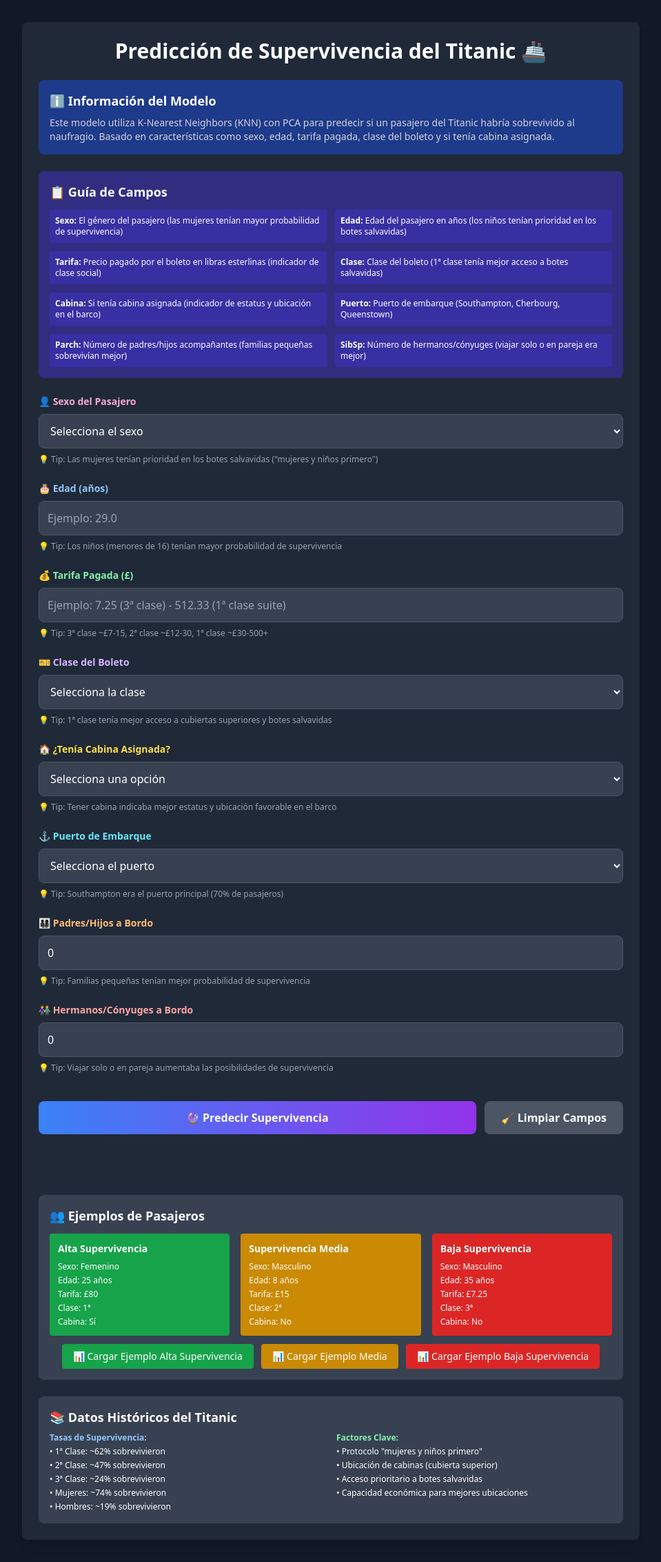
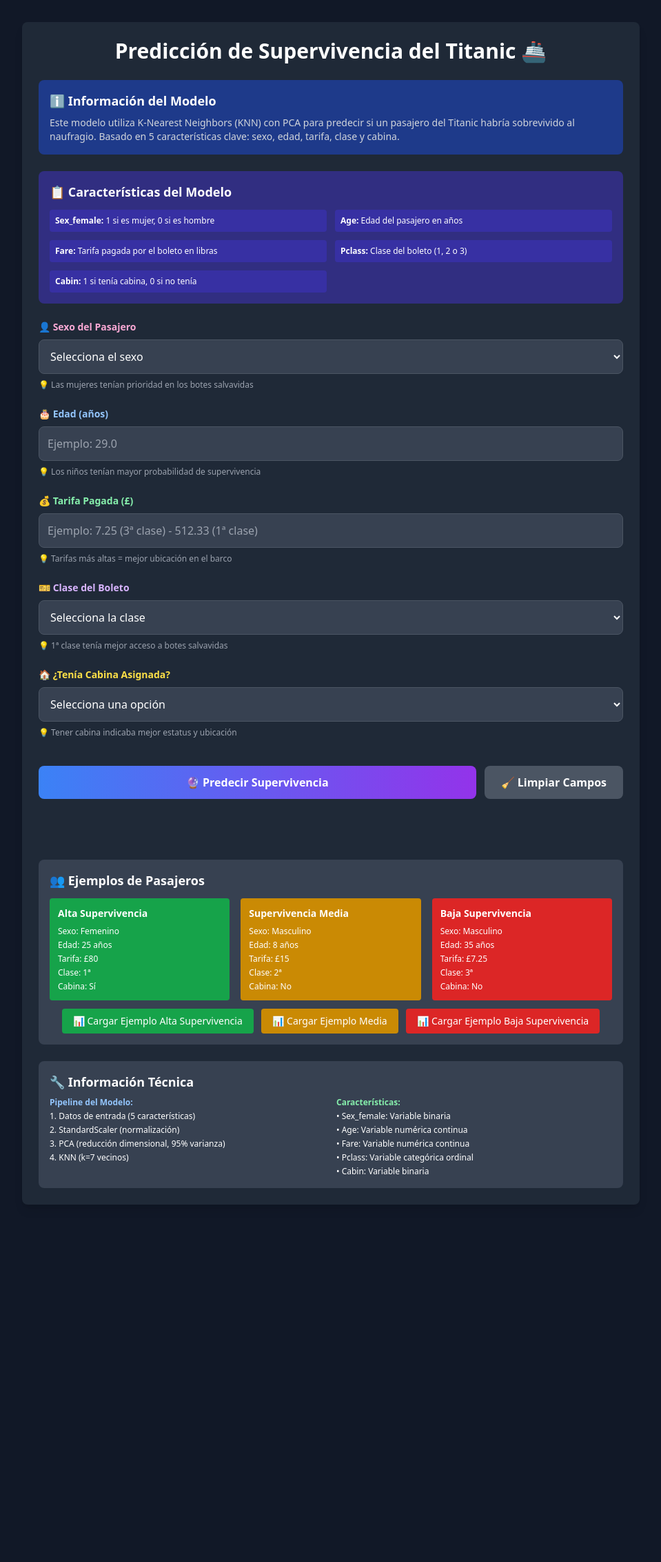
Before and after one commit to karimYaffar/M2-Proyecto-de-mes, a Flask app: page / in a window 1280 px wide. Shown: the whole page at 69% size, without its empty margins (160-1119 px from the left). After the commit the page ends 1746 px from the top, so only its background shows below. Run offline with Flask 3, Linux system fonts and the light colour scheme; parts of the project's set-up code (start-up, migrations or seed data) failed here and were passed over; some libraries are stand-ins or nearby versions.

Commit message:
cambios v2

```diff
--- a/app.py
+++ b/app.py
@@ -13,8 +13,8 @@ scaler = joblib.load('scaler.pkl')
 pca = joblib.load('pca.pkl')
 app.logger.debug('Modelo KNN, scaler y PCA cargados correctamente.')
 
-# Lista completa de features que el modelo espera
-titanic_features = ['Sex_female', 'Age', 'Fare', 'Pclass', 'Cabin', 'Embarked', 'Parch', 'Sex_male', 'SibSp']
+# Características exactas que usaste en el entrenamiento
+features = ['Sex_female', 'Age', 'Fare', 'Pclass', 'Cabin']
 
 @app.route('/')
 def home():
@@ -25,37 +25,34 @@ def predict():
     try:
         # Obtener datos del formulario
         sex_female = 1 if request.form['sex'] == 'female' else 0
-        sex_male = 1 if request.form['sex'] == 'male' else 0
         age = float(request.form['age'])
         fare = float(request.form['fare'])
         pclass = int(request.form['pclass'])
         cabin = 1 if request.form['cabin'] == 'yes' else 0
 
-        # Obtener datos adicionales del formulario (nuevos campos)
-        embarked = int(request.form.get('embarked', 0))  # 0=S, 1=C, 2=Q
-        parch = int(request.form.get('parch', 0))  # Número de padres/hijos
-        sibsp = int(request.form.get('sibsp', 0))  # Número de hermanos/cónyuges
+        # Crear array con los valores en el orden EXACTO del entrenamiento
+        input_vals = [sex_female, age, fare, pclass, cabin]
 
-        # Crear array con los valores en el orden correcto
-        input_vals = [sex_female, age, fare, pclass, cabin, embarked, parch, sex_male, sibsp]
+        # Crear DataFrame con las características exactas
+        X = pd.DataFrame([input_vals], columns=features)
+        app.logger.debug(f'DataFrame creado: {X}')
+        app.logger.debug(f'Columnas: {list(X.columns)}')
+        app.logger.debug(f'Valores: {X.values[0]}')
 
-        # Crear DataFrame con nombres de columnas
-        input_df = pd.DataFrame([input_vals], columns=titanic_features)
-        app.logger.debug(f'Data cruda recibida: {input_df}')
+        # Pipeline exacto: scaler → PCA → modelo
+        # 1. Escalar los datos
+        X_scaled = scaler.transform(X)
+        app.logger.debug(f'Datos escalados - forma: {X_scaled.shape}')
 
-        # Escalar los datos
-        input_scaled = scaler.transform(input_df)
-        app.logger.debug(f'Data escalada: {input_scaled}')
+        # 2. Aplicar PCA
+        X_pca = pca.transform(X_scaled)
+        app.logger.debug(f'Datos después de PCA - forma: {X_pca.shape}')
 
-        # Aplicar PCA
-        input_pca = pca.transform(input_scaled)
-        app.logger.debug(f'Data después de PCA: {input_pca}')
+        # 3. Predicción con KNN
+        prediction = model.predict(X_pca)
+        prediction_proba = model.predict_proba(X_pca)
 
-        # Predicción
-        prediction = model.predict(input_pca)
-        prediction_proba = model.predict_proba(input_pca)
-
-        app.logger.debug(f'Predicción generada: {prediction[0]}')
+        app.logger.debug(f'Predicción: {prediction[0]}')
         app.logger.debug(f'Probabilidades: {prediction_proba[0]}')
 
         # Interpretar resultado
@@ -70,6 +67,8 @@ def predict():
 
     except Exception as e:
         app.logger.error(f'Error en la predicción: {str(e)}')
+        import traceback
+        app.logger.error(f'Traceback completo: {traceback.format_exc()}')
         return jsonify({'error': str(e)}), 400
 
 if __name__ == '__main__':
--- a/templates/formulario.html
+++ b/templates/formulario.html
@@ -13,36 +13,27 @@
     <!-- Información general del modelo -->
     <div class="mb-6 p-4 bg-blue-900 rounded-lg text-sm">
       <h3 class="font-semibold mb-2 text-lg">ℹ️ Información del Modelo</h3>
-      <p class="text-gray-300">Este modelo utiliza K-Nearest Neighbors (KNN) con PCA para predecir si un pasajero del Titanic habría sobrevivido al naufragio. Basado en características como sexo, edad, tarifa pagada, clase del boleto y si tenía cabina asignada.</p>
+      <p class="text-gray-300">Este modelo utiliza K-Nearest Neighbors (KNN) con PCA para predecir si un pasajero del Titanic habría sobrevivido al naufragio. Basado en 5 características clave: sexo, edad, tarifa, clase y cabina.</p>
     </div>
 
     <!-- Guía de campos -->
     <div class="mb-6 p-4 bg-indigo-900 rounded-lg text-sm">
-      <h3 class="font-semibold mb-3 text-lg">📋 Guía de Campos</h3>
+      <h3 class="font-semibold mb-3 text-lg">📋 Características del Modelo</h3>
       <div class="grid grid-cols-1 md:grid-cols-2 gap-3 text-xs">
         <div class="bg-indigo-800 p-2 rounded">
-          <strong>Sexo:</strong> El género del pasajero (las mujeres tenían mayor probabilidad de supervivencia)
+          <strong>Sex_female:</strong> 1 si es mujer, 0 si es hombre
         </div>
         <div class="bg-indigo-800 p-2 rounded">
-          <strong>Edad:</strong> Edad del pasajero en años (los niños tenían prioridad en los botes salvavidas)
+          <strong>Age:</strong> Edad del pasajero en años
         </div>
         <div class="bg-indigo-800 p-2 rounded">
-          <strong>Tarifa:</strong> Precio pagado por el boleto en libras esterlinas (indicador de clase social)
+          <strong>Fare:</strong> Tarifa pagada por el boleto en libras
         </div>
         <div class="bg-indigo-800 p-2 rounded">
-          <strong>Clase:</strong> Clase del boleto (1ª clase tenía mejor acceso a botes salvavidas)
+          <strong>Pclass:</strong> Clase del boleto (1, 2 o 3)
         </div>
         <div class="bg-indigo-800 p-2 rounded">
-          <strong>Cabina:</strong> Si tenía cabina asignada (indicador de estatus y ubicación en el barco)
-        </div>
-        <div class="bg-indigo-800 p-2 rounded">
-          <strong>Puerto:</strong> Puerto de embarque (Southampton, Cherbourg, Queenstown)
-        </div>
-        <div class="bg-indigo-800 p-2 rounded">
-          <strong>Parch:</strong> Número de padres/hijos acompañantes (familias pequeñas sobrevivían mejor)
-        </div>
-        <div class="bg-indigo-800 p-2 rounded">
-          <strong>SibSp:</strong> Número de hermanos/cónyuges (viajar solo o en pareja era mejor)
+          <strong>Cabin:</strong> 1 si tenía cabina, 0 si no tenía
         </div>
       </div>
     </div>
@@ -63,7 +54,7 @@
           <option value="male">Masculino</option>
           <option value="female">Femenino</option>
         </select>
-        <p class="text-xs text-gray-400">💡 Tip: Las mujeres tenían prioridad en los botes salvavidas ("mujeres y niños primero")</p>
+        <p class="text-xs text-gray-400">💡 Las mujeres tenían prioridad en los botes salvavidas</p>
       </div>
 
       <!-- Campo Edad -->
@@ -81,7 +72,7 @@
           placeholder="Ejemplo: 29.0"
           class="w-full p-3 rounded-lg bg-gray-700 text-white border border-gray-600 focus:border-blue-500 focus:outline-none transition-colors"
           required>
-        <p class="text-xs text-gray-400">💡 Tip: Los niños (menores de 16) tenían mayor probabilidad de supervivencia</p>
+        <p class="text-xs text-gray-400">💡 Los niños tenían mayor probabilidad de supervivencia</p>
       </div>
 
       <!-- Campo Tarifa -->
@@ -96,10 +87,10 @@
           step="0.01"
           min="0"
           max="1000"
-          placeholder="Ejemplo: 7.25 (3ª clase) - 512.33 (1ª clase suite)"
+          placeholder="Ejemplo: 7.25 (3ª clase) - 512.33 (1ª clase)"
           class="w-full p-3 rounded-lg bg-gray-700 text-white border border-gray-600 focus:border-green-500 focus:outline-none transition-colors"
           required>
-        <p class="text-xs text-gray-400">💡 Tip: 3ª clase ~£7-15, 2ª clase ~£12-30, 1ª clase ~£30-500+</p>
+        <p class="text-xs text-gray-400">💡 Tarifas más altas = mejor ubicación en el barco</p>
       </div>
 
       <!-- Campo Clase -->
@@ -117,7 +108,7 @@
           <option value="2">2ª Clase (Segunda)</option>
           <option value="3">3ª Clase (Tercera)</option>
         </select>
-        <p class="text-xs text-gray-400">💡 Tip: 1ª clase tenía mejor acceso a cubiertas superiores y botes salvavidas</p>
+        <p class="text-xs text-gray-400">💡 1ª clase tenía mejor acceso a botes salvavidas</p>
       </div>
 
       <!-- Campo Cabina -->
@@ -134,61 +125,7 @@
           <option value="yes">Sí, tenía cabina</option>
           <option value="no">No, sin cabina asignada</option>
         </select>
-        <p class="text-xs text-gray-400">💡 Tip: Tener cabina indicaba mejor estatus y ubicación favorable en el barco</p>
-      </div>
-
-      <!-- Campo Puerto de Embarque -->
-      <div class="space-y-2">
-        <label for="embarked" class="block text-sm font-semibold text-cyan-300">
-          ⚓ Puerto de Embarque
-        </label>
-        <select
-          id="embarked"
-          name="embarked"
-          class="w-full p-3 rounded-lg bg-gray-700 text-white border border-gray-600 focus:border-cyan-500 focus:outline-none transition-colors"
-          required>
-          <option value="">Selecciona el puerto</option>
-          <option value="0">Southampton (S)</option>
-          <option value="1">Cherbourg (C)</option>
-          <option value="2">Queenstown (Q)</option>
-        </select>
-        <p class="text-xs text-gray-400">💡 Tip: Southampton era el puerto principal (70% de pasajeros)</p>
-      </div>
-
-      <!-- Campo Padres/Hijos -->
-      <div class="space-y-2">
-        <label for="parch" class="block text-sm font-semibold text-orange-300">
-          👨‍👩‍👧‍👦 Padres/Hijos a Bordo
-        </label>
-        <input
-          id="parch"
-          name="parch"
-          type="number"
-          min="0"
-          max="10"
-          value="0"
-          placeholder="Número de padres/hijos acompañantes"
-          class="w-full p-3 rounded-lg bg-gray-700 text-white border border-gray-600 focus:border-orange-500 focus:outline-none transition-colors"
-          required>
-        <p class="text-xs text-gray-400">💡 Tip: Familias pequeñas tenían mejor probabilidad de supervivencia</p>
-      </div>
-
-      <!-- Campo Hermanos/Cónyuges -->
-      <div class="space-y-2">
-        <label for="sibsp" class="block text-sm font-semibold text-red-300">
-          👫 Hermanos/Cónyuges a Bordo
-        </label>
-        <input
-          id="sibsp"
-          name="sibsp"
-          type="number"
-          min="0"
-          max="10"
-          value="0"
-          placeholder="Número de hermanos/cónyuges acompañantes"
-          class="w-full p-3 rounded-lg bg-gray-700 text-white border border-gray-600 focus:border-red-500 focus:outline-none transition-colors"
-          required>
-        <p class="text-xs text-gray-400">💡 Tip: Viajar solo o en pareja aumentaba las posibilidades de supervivencia</p>
+        <p class="text-xs text-gray-400">💡 Tener cabina indicaba mejor estatus y ubicación</p>
       </div>
 
       <!-- Botones -->
@@ -202,7 +139,6 @@
 
         <button
           type="button"
-          id="clearBtn"
           onclick="limpiarFormulario()"
           class="flex-1 sm:flex-none bg-gray-600 hover:bg-gray-500 text-white font-semibold py-3 px-6 rounded-lg transition-colors">
           🧹 Limpiar Campos
@@ -266,27 +202,27 @@
       </div>
     </div>
 
-    <!-- Información histórica -->
+    <!-- Información técnica -->
     <div class="mt-6 p-4 bg-gray-700 rounded-lg text-sm">
-      <h3 class="font-semibold mb-2 text-lg">📚 Datos Históricos del Titanic</h3>
+      <h3 class="font-semibold mb-2 text-lg">🔧 Información Técnica</h3>
       <div class="grid grid-cols-1 md:grid-cols-2 gap-4 text-xs">
         <div>
-          <h4 class="font-semibold text-blue-300 mb-1">Tasas de Supervivencia:</h4>
+          <h4 class="font-semibold text-blue-300 mb-1">Pipeline del Modelo:</h4>
           <ul class="space-y-1">
-            <li>• 1ª Clase: ~62% sobrevivieron</li>
-            <li>• 2ª Clase: ~47% sobrevivieron</li>
-            <li>• 3ª Clase: ~24% sobrevivieron</li>
-            <li>• Mujeres: ~74% sobrevivieron</li>
-            <li>• Hombres: ~19% sobrevivieron</li>
+            <li>1. Datos de entrada (5 características)</li>
+            <li>2. StandardScaler (normalización)</li>
+            <li>3. PCA (reducción dimensional, 95% varianza)</li>
+            <li>4. KNN (k=7 vecinos)</li>
           </ul>
         </div>
         <div>
-          <h4 class="font-semibold text-green-300 mb-1">Factores Clave:</h4>
+          <h4 class="font-semibold text-green-300 mb-1">Características:</h4>
           <ul class="space-y-1">
-            <li>• Protocolo "mujeres y niños primero"</li>
-            <li>• Ubicación de cabinas (cubierta superior)</li>
-            <li>• Acceso prioritario a botes salvavidas</li>
-            <li>• Capacidad económica para mejores ubicaciones</li>
+            <li>• Sex_female: Variable binaria</li>
+            <li>• Age: Variable numérica continua</li>
+            <li>• Fare: Variable numérica continua</li>
+            <li>• Pclass: Variable categórica ordinal</li>
+            <li>• Cabin: Variable binaria</li>
           </ul>
         </div>
       </div>
@@ -352,7 +288,6 @@
       const resultadoDiv = document.getElementById('resultado');
       resultadoDiv.innerHTML = mensaje;
 
-      // Aplicar estilos según el tipo
       resultadoDiv.className = 'mt-6 text-xl text-center p-4 rounded-lg border-2 ';
       if (tipo === 'success') {
         resultadoDiv.className += 'bg-green-800 text-green-200 border-green-600';
@@ -366,19 +301,12 @@
     }
 
     function limpiarFormulario() {
-      // Limpiar todos los campos del formulario
       document.getElementById('formulario').reset();
-
-      // Limpiar resultado
       document.getElementById('resultado').innerHTML = '';
-
-      // Mostrar confirmación
-      mostrarResultado('🧹 Formulario limpiado correctamente. Puedes ingresar nuevos datos.', 'info');
-
-      // Quitar el mensaje después de 3 segundos
+      mostrarResultado('🧹 Formulario limpiado correctamente.', 'info');
       setTimeout(() => {
         document.getElementById('resultado').innerHTML = '';
-      }, 3000);
+      }, 2000);
     }
 
     function cargarEjemplo(tipo) {
@@ -389,9 +317,6 @@
         document.getElementById('fare').value = '80';
         document.getElementById('pclass').value = '1';
         document.getElementById('cabin').value = 'yes';
-        document.getElementById('embarked').value = '0'; // Southampton
-        document.getElementById('parch').value = '1'; // 1 hijo
-        document.getElementById('sibsp').value = '1'; // 1 cónyuge
       } else if (tipo === 'media') {
         // Ejemplo de supervivencia media (niño, 2ª clase)
         document.getElementById('sex').value = 'male';
@@ -399,9 +324,6 @@
         document.getElementById('fare').value = '15';
         document.getElementById('pclass').value = '2';
         document.getElementById('cabin').value = 'no';
-        document.getElementById('embarked').value = '0'; // Southampton
-        document.getElementById('parch').value = '2'; // 2 padres
-        document.getElementById('sibsp').value = '0'; // Sin hermanos
       } else if (tipo === 'baja') {
         // Ejemplo de baja supervivencia (hombre adulto, 3ª clase)
         document.getElementById('sex').value = 'male';
@@ -409,16 +331,12 @@
         document.getElementById('fare').value = '7.25';
         document.getElementById('pclass').value = '3';
         document.getElementById('cabin').value = 'no';
-        document.getElementById('embarked').value = '0'; // Southampton
-        document.getElementById('parch').value = '0'; // Sin familia
-        document.getElementById('sibsp').value = '0'; // Sin hermanos/cónyuge
       }
 
       const tipoTexto = tipo === 'alta' ? 'alta supervivencia' :
                        tipo === 'media' ? 'supervivencia media' : 'baja supervivencia';
       mostrarResultado(`📊 Ejemplo de ${tipoTexto} cargado correctamente.`, 'info');
 
-      // Quitar el mensaje después de 2 segundos
       setTimeout(() => {
         document.getElementById('resultado').innerHTML = '';
       }, 2000);
```
